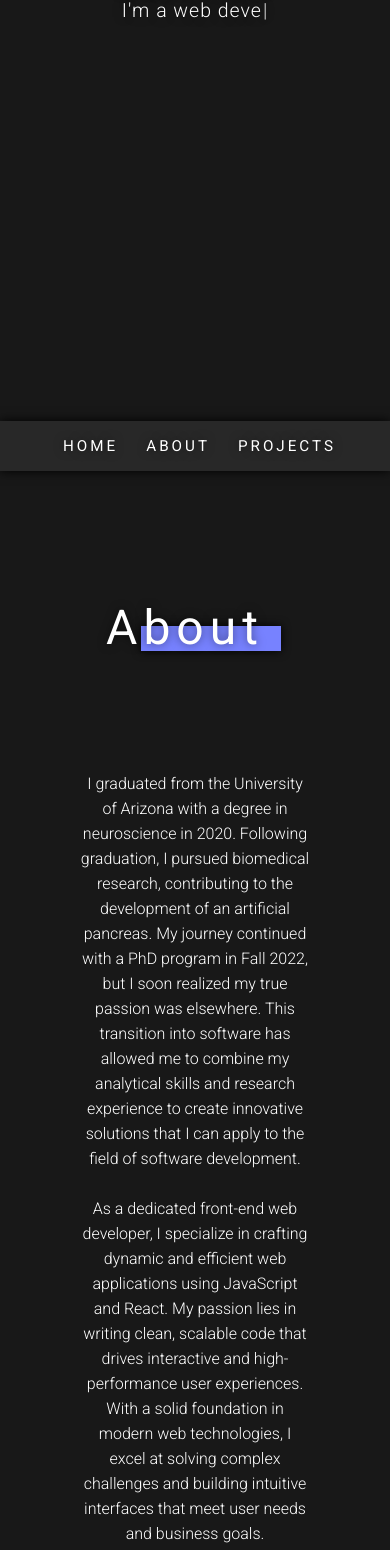
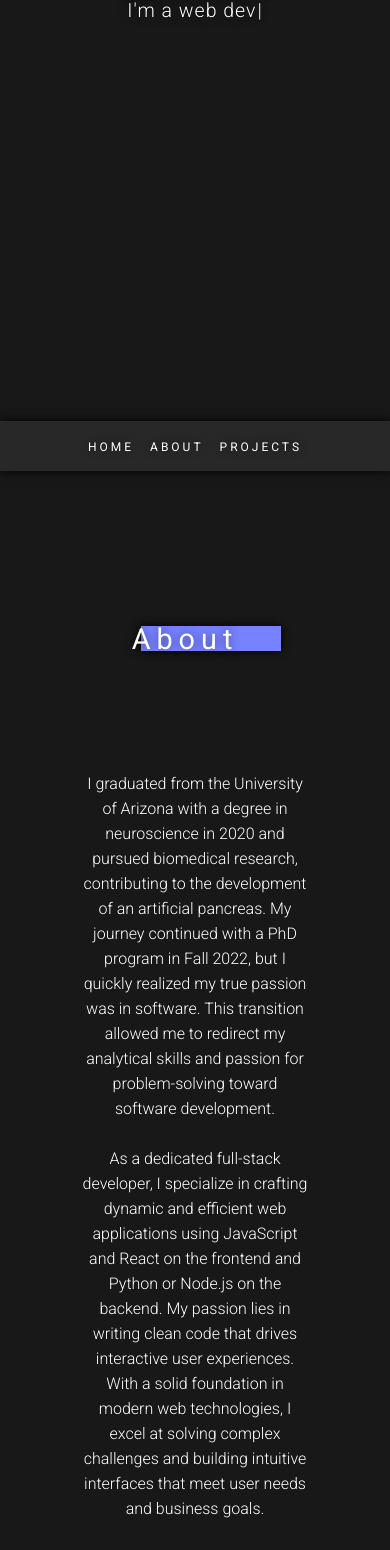
Before and after one commit to sgalbert818/portfolio, a React (Create React App) app: page / in a window 390 px wide. Shown: the part 423-1973 px from the top of the page. Built offline with nearby package versions, Linux system fonts and the light colour scheme.

Commit message:
css fixes

```diff
--- a/src/App.css
+++ b/src/App.css
@@ -310,3 +310,23 @@ footer {
     font-size: 2em;
     margin: 10px;
 }
+
+@media screen and (max-width: 400px) {
+    .navbar {
+        padding: 0 15px;
+        justify-content: center;
+    }
+
+    .nav-options button {
+        font-size: 0.75em;
+        margin: 0 2px;
+    }
+
+    .project-text {
+        font-size: 0.75em;
+    }
+
+    .about-header h2 {
+        font-size: 1.8em;
+    }
+}
--- a/src/App.js
+++ b/src/App.js
@@ -14,13 +14,13 @@ function App() {
             <nav className="navbar">
                 <div className="nav-options">
                     <Link to="intro" smooth={true} duration={500}>
-                        <button>Home</button>
+                        <button className="nav-btn">Home</button>
                     </Link>
                     <Link to="about" smooth={true} duration={500}>
-                        <button>About</button>
+                        <button className="nav-btn">About</button>
                     </Link>
                     <Link to="projects" smooth={true} duration={500}>
-                        <button>Projects</button>
+                        <button className="nav-btn">Projects</button>
                     </Link>
                 </div>
             </nav>
--- a/src/components/About.jsx
+++ b/src/components/About.jsx
@@ -17,32 +17,28 @@ export default function About() {
             </div>
             <div className="about-text">
                 <p>I graduated from the University of Arizona with a degree in
-                    neuroscience in 2020. Following graduation, I pursued biomedical
-                    research, contributing to the development of an artificial pancreas.
+                    neuroscience in 2020 and pursued biomedical research,
+                    contributing to the development of an artificial pancreas.
                     My journey continued with a PhD program in Fall 2022, but I
-                    soon realized my true passion was elsewhere. This transition into
-                    software has allowed me to combine my analytical skills and research
-                    experience to create innovative solutions that I can apply to the
-                    field of software development.
+                    quickly realized my true passion was in software. This transition
+                    allowed me to redirect my analytical skills and passion for
+                    problem-solving toward software development.
                     <br></br>
                     <br></br>
-                    As a dedicated front-end web developer, I specialize in
+                    As a dedicated full-stack developer, I specialize in
                     crafting dynamic and efficient web applications using JavaScript
-                    and React. My passion lies in writing clean, scalable code that
-                    drives interactive and high-performance user experiences.
-                    With a solid foundation in modern web technologies, I excel at
-                    solving complex challenges and building intuitive interfaces that
-                    meet user needs and business goals.
+                    and React on the frontend and Python or Node.js on the backend.
+                    My passion lies in writing clean code that drives interactive
+                    user experiences. With a solid foundation in modern web technologies,
+                    I excel at solving complex challenges and building intuitive
+                    interfaces that meet user needs and business goals.
                     <br></br>
                     <br></br>
                     In my downtime, you’ll find me hitting new PRs on Strava or
                     shredding down the mountain on my board. I’m always on the
                     lookout for new adventures and experiences, both in and out of
-                    the IDE.
-                    <br></br>
-                    <br></br>
-                    Explore my portfolio to see how I blend creativity with technical
-                    expertise to bring projects to life.</p>
+                    the IDE. Explore my portfolio to see how I blend creativity with
+                    technical expertise to bring projects to life.</p>
             </div>
             <div className="skills">
                 <FontAwesomeIcon icon={faHtml5} className="fa" style={{ color: '#DE4B25' }} />
--- a/src/components/Projects.jsx
+++ b/src/components/Projects.jsx
@@ -17,10 +17,10 @@ export default function Projects() {
                         <h4>A MERN stack social calendar app with user authentication through JSON web tokens.</h4>
                         <h4>HTML, CSS, JavaScript, React, Node.js, Express, MongoDB</h4>
                         <a href="https://sgalbert818-sync-social.netlify.app/" target="_blank" rel="noreferrer">
-                            <button class="buttonfx slideleft">Live App</button>
+                            <button className="buttonfx slideleft">Live App</button>
                         </a>
                         <a href="https://github.com/sgalbert818/sync-social" target="_blank" rel="noreferrer">
-                            <button class="buttonfx slideleft">Learn More</button>
+                            <button className="buttonfx slideleft">Learn More</button>
                         </a>
                     </div>
                     <div className="blue-background b-switch">
@@ -36,10 +36,10 @@ export default function Projects() {
                         <h4>All of your favorite New York Times Games built from scratch using React.</h4>
                         <h4>HTML, CSS, JavaScript, React</h4>
                         <a href="https://react-nytimes-games.netlify.app/" target="_blank" rel="noreferrer">
-                            <button class="buttonfx slideleft">Live App</button>
+                            <button className="buttonfx slideleft">Live App</button>
                         </a>
                         <a href="https://github.com/sgalbert818/react-nytimes-games" target="_blank" rel="noreferrer">
-                            <button class="buttonfx slideleft">Learn More</button>
+                            <button className="buttonfx slideleft">Learn More</button>
                         </a>                    </div>
                 </div>
                 <div className="project p-last">
@@ -48,10 +48,10 @@ export default function Projects() {
                         <h4>A simple web app built with vanilla JavaScript, harnessing the power of APIs and external tools.</h4>
                         <h4>HTML, CSS, JavaScript</h4>
                         <a href="https://resort-selector-project.netlify.app/" target="_blank" rel="noreferrer">
-                            <button class="buttonfx slideleft">Live App</button>
+                            <button className="buttonfx slideleft">Live App</button>
                         </a>
                         <a href="https://github.com/sgalbert818/resort-selector" target="_blank" rel="noreferrer">
-                            <button class="buttonfx slideleft">Learn More</button>
+                            <button className="buttonfx slideleft">Learn More</button>
                         </a>
                     </div>
                     <div className="blue-background b-switch">
```
